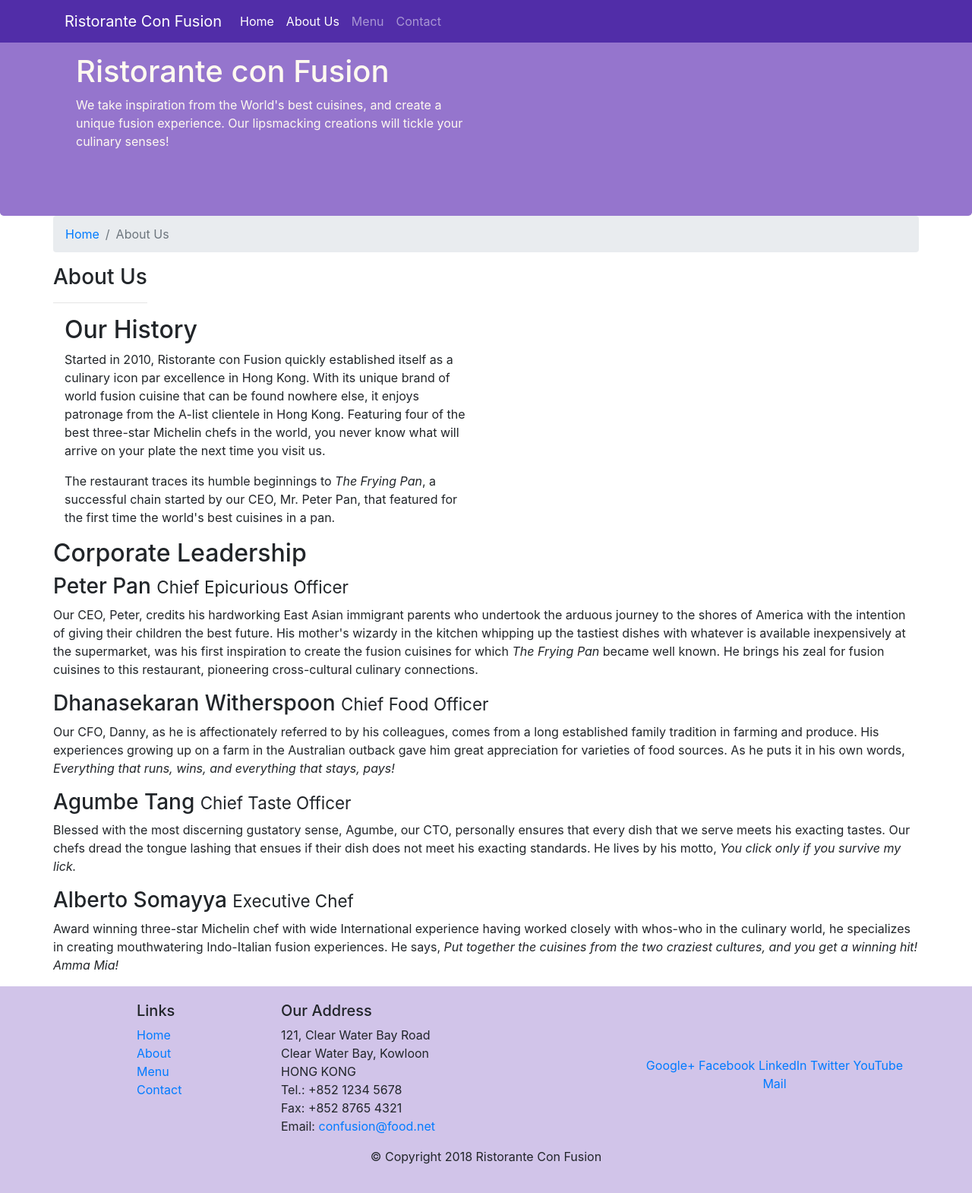
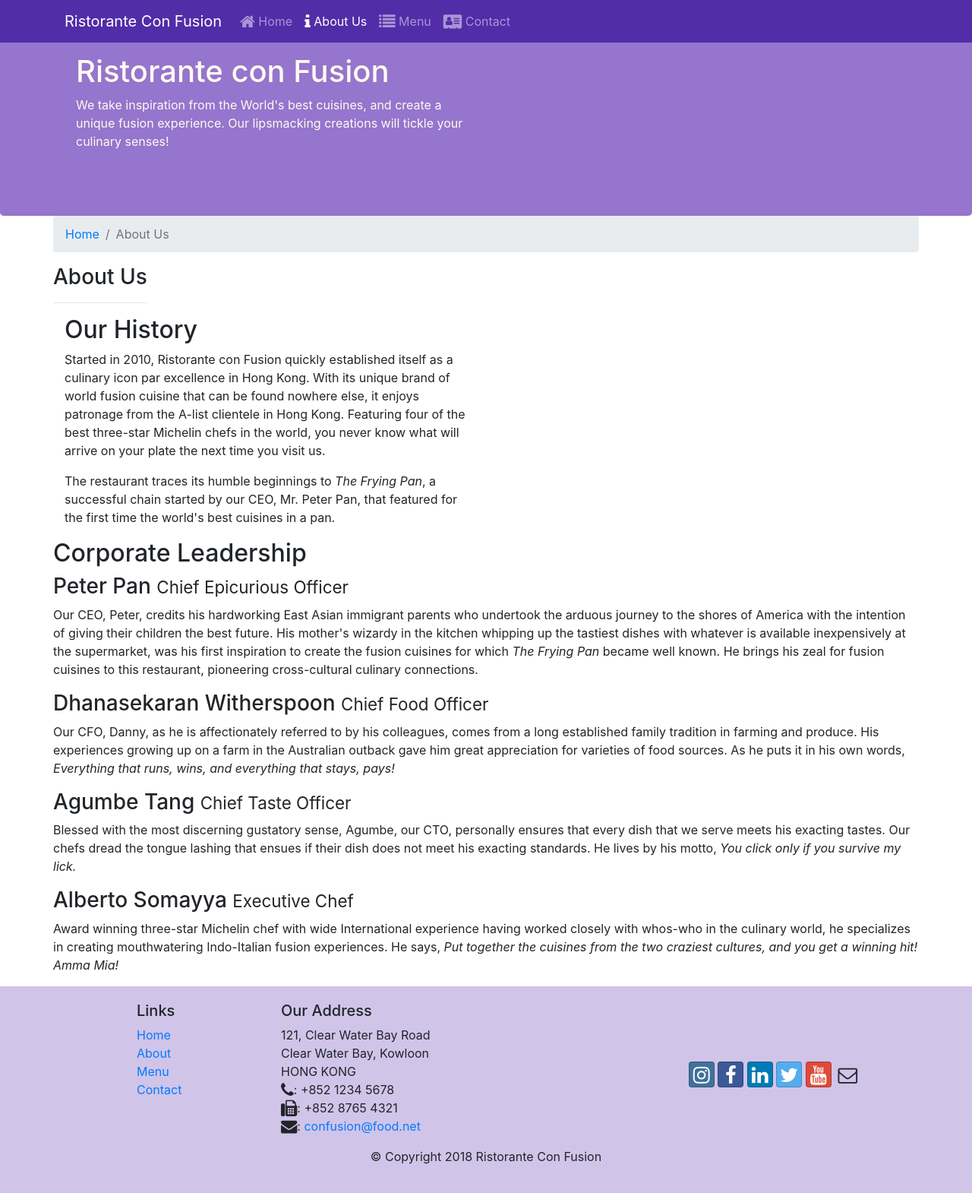
Before and after one commit to cleavs/conFusion, a website: page aboutus.html in a window 1280 px wide. Shown: the whole page at 76% size. Drawn offline with nearby package versions, Linux system fonts and the light colour scheme.

Commit message:
Icon Fonts

```diff
--- a/aboutus.html
+++ b/aboutus.html
@@ -9,6 +9,8 @@
   <!-- Bootstrap CSS -->
   <link rel="stylesheet" href="node_modules/bootstrap/dist/css/bootstrap.min.css">
   <link rel="stylesheet" href="css/styles.css">
+  <link rel="stylesheet" href="node_modules/font-awesome/css/font-awesome.min.css">
+  <link rel="stylesheet" href="node_modules/bootstrap-social/bootstrap-social.css">
 
     <title>Ristorante Con Fusion: About Us</title>
 
@@ -23,10 +25,10 @@
            <a class="navbar-brand" href="#">Ristorante Con Fusion</a>
            <div class="collapse navbar-collapse" id="Navbar">
                 <ul class="navbar-nav mr-auto">
-                  <li class="nav-item active"><a class="nav-link" href="./index.html">Home</a></li>
-                  <li class="nav-item active"><a class="nav-link" href="#">About Us</a></li>
-                  <li class="nav-item"><a class="nav-link" href="#">Menu</a></li>
-                  <li class="nav-item"><a class="nav-link" href="#">Contact</a></li>
+                  <li class="nav-item"><a class="nav-link" href="./index.html"><span class="fa fa-home fa-lg"></span> Home</a></li>
+                    <li class="nav-item active"><a class="nav-link" href="#"><span class="fa fa-info fa-lg"></span> About Us</a></li>
+                    <li class="nav-item"><a class="nav-link" href="#"><span class="fa fa-list fa-lg"></span> Menu</a></li>
+                    <li class="nav-item"><a class="nav-link" href="#"><span class="fa fa-address-card fa-lg"></span> Contact</a></li>
                 </ul>
             </div>
 
@@ -104,20 +106,21 @@
 		              121, Clear Water Bay Road<br>
 		              Clear Water Bay, Kowloon<br>
 		              HONG KONG<br>
-		              Tel.: +852 1234 5678<br>
-		              Fax: +852 8765 4321<br>
-		              Email: <a href="mailto:confusion@food.net">confusion@food.net</a>
-		           </address>
+                    <i class="fa fa-phone fa-lg"></i>: +852 1234 5678<br>
+                    <i class="fa fa-fax fa-lg"></i>: +852 8765 4321<br>
+                    <i class="fa fa-envelope fa-lg"></i>:
+                    <a href="mailto:confusion@food.net">confusion@food.net</a>
+		                </address>
                 </div>
                 <div class="col-12 col-sm-4 align-self-center">
-                    <div class="text-center">
-                        <a href="http://google.com/+">Google+</a>
-                        <a href="http://www.facebook.com/profile.php?id=">Facebook</a>
-                        <a href="http://www.linkedin.com/in/">LinkedIn</a>
-                        <a href="http://twitter.com/">Twitter</a>
-                        <a href="http://youtube.com/">YouTube</a>
-                        <a href="mailto:">Mail</a>
-                    </div>
+                  <div class="text-center">
+                      <a class="btn btn-social-icon btn-instagram" href="http://instagram.com/+"><i class="fa fa-instagram"></i></a>
+                      <a class="btn btn-social-icon btn-facebook" href="http://www.facebook.com/profile.php?id="><i class="fa fa-facebook"></i></a>
+                      <a class="btn btn-social-icon btn-linkedin" href="http://www.linkedin.com/in/"><i class="fa fa-linkedin"></i></a>
+                      <a class="btn btn-social-icon btn-twitter" href="http://twitter.com/"><i class="fa fa-twitter"></i></a>
+                      <a class="btn btn-social-icon btn-google" href="http://youtube.com/"><i class="fa fa-youtube"></i></a>
+                      <a class="btn btn-social-icon" href="mailto:"><i class="fa fa-envelope-o"></i></a>
+                  </div>
                 </div>
            </div>
            <div class="row justify-content-center">
--- a/package.json
+++ b/package.json
@@ -15,6 +15,8 @@
   },
   "dependencies": {
     "bootstrap": "^4.5.0",
+    "bootstrap-social": "^5.1.1",
+    "font-awesome": "^4.7.0",
     "jquery": "^3.5.1",
     "popper.js": "^1.12.9"
   }
```
Also changed, not shown: index.html (+18 -15 lines), 1 other file.
